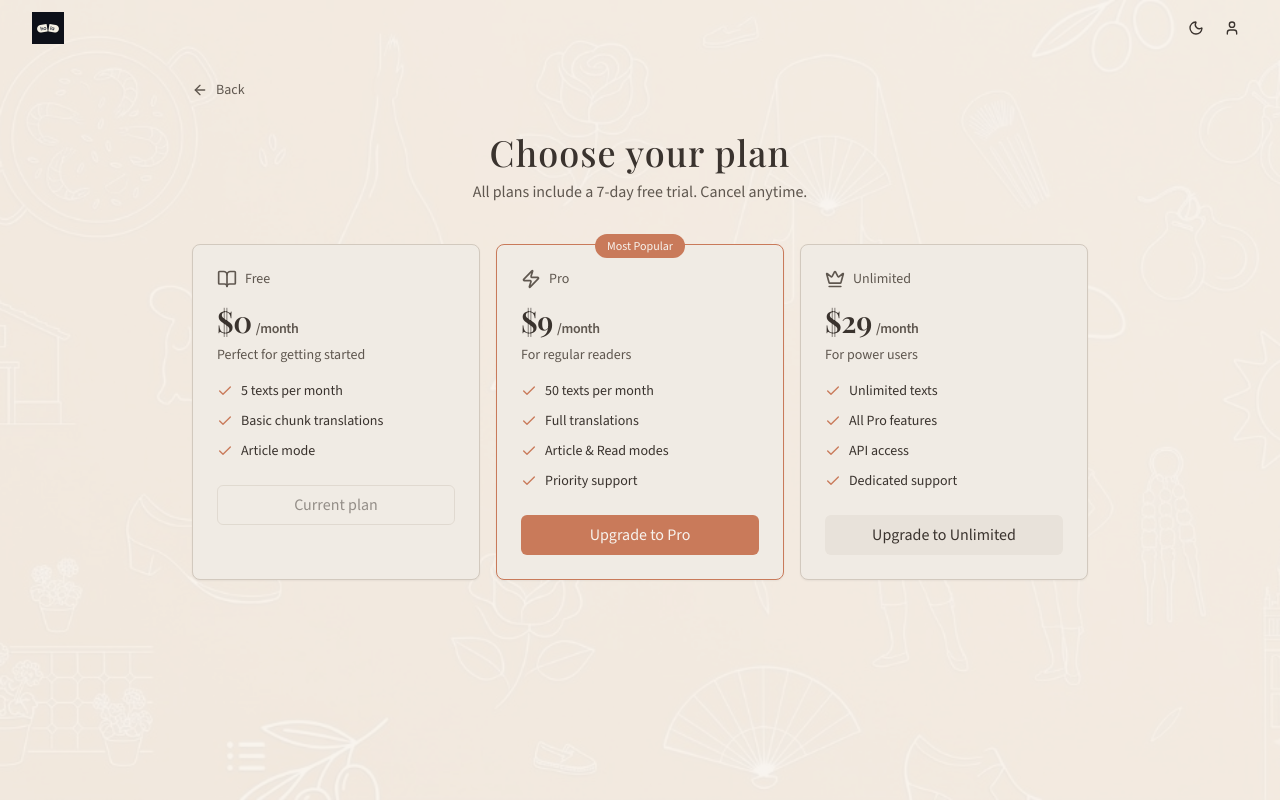
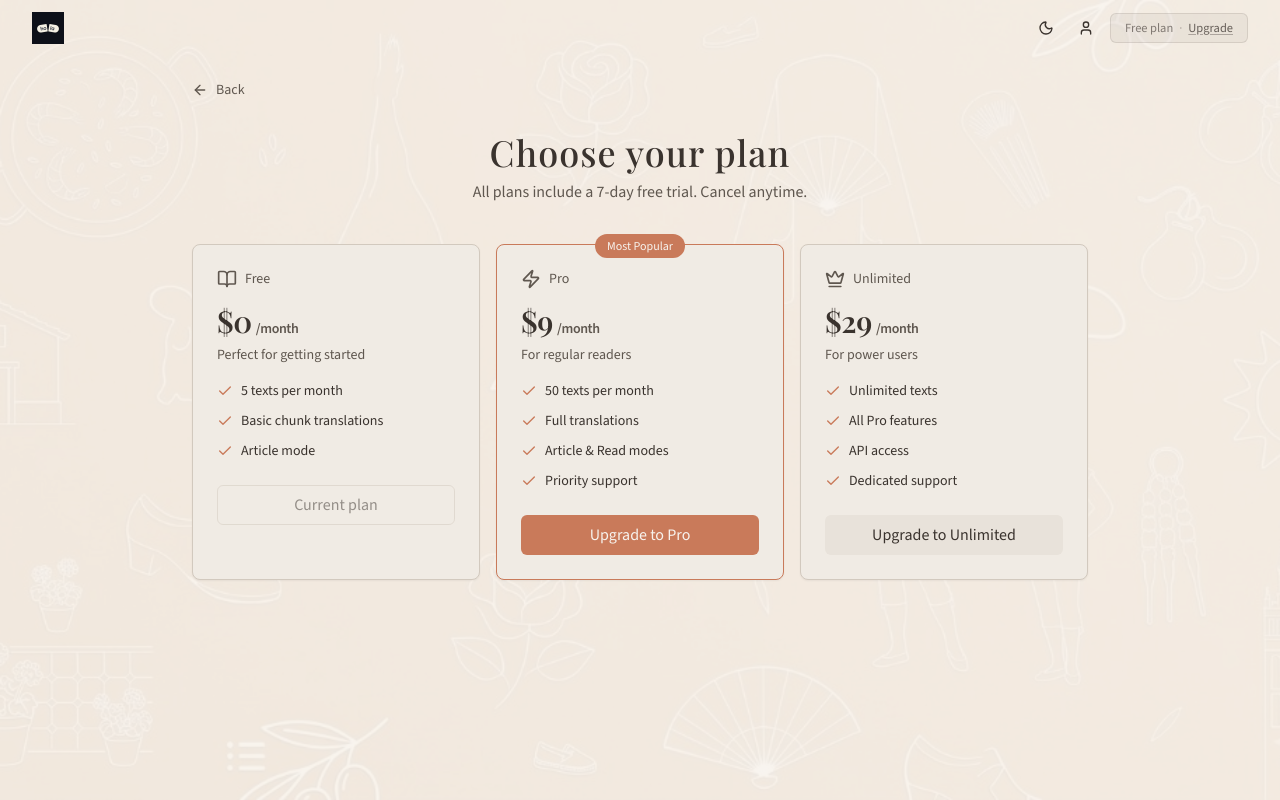
Before and after one commit to johnlaidler267/spanish-context-translator, a React (Vite) app: page /upgrade in a window 1280 px wide. Built offline with nearby package versions, Linux system fonts and the light colour scheme; a web font is replaced by a local one.

Commit message:
Refactor styles for landing screen and textarea to enhance mobile responsiveness and aesthetics. Adjust textarea height for mobile devices, update padding and layout for plan badge, and improve overall visual consistency across components.

```diff
--- a/src/components/landing-screen.tsx
+++ b/src/components/landing-screen.tsx
@@ -1,7 +1,6 @@
 "use client"
 
 import { useState, useEffect } from "react"
-import { Link } from "react-router-dom"
 import { Dices } from "lucide-react"
 import { MainHeader } from "./main-header"
 import { generateRandomSpanish } from "@/lib/translate"
@@ -77,7 +76,10 @@ export function LandingScreen({ onSubmit, isLoading, theme, onThemeChange }: Lan
   return (
     <>
       <MainHeader theme={theme} onThemeChange={onThemeChange} />
-      <div className="landing-page min-h-screen flex flex-col items-center justify-center px-6 md:px-8" style={{ position: "relative" }}>
+      <div
+        className="landing-page flex flex-col items-stretch md:items-center md:justify-center min-h-[100dvh] md:min-h-screen px-6 md:px-8"
+        style={{ position: "relative" }}
+      >
         <img
           src={theme === "dark" ? "/landing-bg-dark.png" : "/landing-bg.png"}
           aria-hidden
@@ -95,16 +97,19 @@ export function LandingScreen({ onSubmit, isLoading, theme, onThemeChange }: Lan
             zIndex: 0,
           }}
         />
-      <div className="landing-column w-full max-w-[800px]" style={{ position: "relative", zIndex: 1 }}>
-        {/* Logo and tagline — pb-8 = 32px (4×8) */}
-        <div className="hero-mark hero-mark--literary text-center relative entry-1 pt-16 md:pt-0 pb-8">
+      <div
+        className="landing-column w-full max-w-[800px] flex flex-col flex-1 min-h-0 md:flex-none md:justify-start"
+        style={{ position: "relative", zIndex: 1 }}
+      >
+        {/* Mobile: greeting centered in space above composer; composer pinned to bottom via mt-auto */}
+        <div className="hero-mark hero-mark--literary text-center relative entry-1 flex flex-col flex-1 justify-center items-center min-h-0 md:flex-none md:block md:pb-8 pt-[max(5rem,calc(env(safe-area-inset-top,0px)+3.5rem))] md:pt-0 pb-6 md:pb-8">
           <h1 className="wordmark font-normal text-3xl sm:text-4xl md:text-5xl" style={{ lineHeight: "1.15" }}>
             Hola, ready to read?
           </h1>
         </div>
 
-        {/* Main stack: 24px (3×8) — room to breathe around ornament */}
-        <div className="flex flex-col gap-6 w-full">
+        {/* Composer + extras: thumb zone on mobile; centered stack on desktop */}
+        <div className="flex flex-col gap-6 w-full mt-auto md:mt-0 shrink-0 pb-[max(1rem,env(safe-area-inset-bottom,0px))] md:pb-0">
           {/* Composer: input + word count share width; 8px between */}
           <div className="entry-2 flex flex-col gap-2 w-full">
             <div className="textarea-wrapper w-full">
@@ -150,26 +155,23 @@ export function LandingScreen({ onSubmit, isLoading, theme, onThemeChange }: Lan
                 </svg>
               </button>
             </div>
-            <div className="grid w-full grid-cols-[1fr_auto_1fr] items-center gap-2">
-              <span aria-hidden className="min-w-0" />
-              <div className="plan-badge">
-                <span className="plan-badge-plan">Free plan</span>
-                <span className="plan-badge-dot" aria-hidden>·</span>
-                <Link to="/upgrade" className="plan-badge-upgrade">
-                  Upgrade
-                </Link>
-              </div>
-              <p className="word-counter select-none justify-self-end min-w-0" aria-live="polite">
+            <div className="flex w-full items-center justify-end">
+              <p className="word-counter select-none min-w-0" aria-live="polite">
                 <span className="word-counter-label">words</span>
                 <span className="word-counter-value">{text.trim() ? text.trim().split(/\s+/).length.toString().padStart(2, "0") : "00"}</span>
               </p>
             </div>
           </div>
 
-          <img src="/filigree-divider.svg" alt="" className="filigree-divider mx-auto shrink-0" aria-hidden />
+          <img
+            src="/filigree-divider.svg"
+            alt=""
+            className="filigree-divider mx-auto shrink-0 hidden md:block"
+            aria-hidden
+          />
 
-          {/* Sample excerpt */}
-          <div className="sample-text w-full entry-4 mt-3">
+          {/* Sample excerpt — desktop/tablet only */}
+          <div className="sample-text w-full entry-4 mt-3 hidden md:block">
             <p className="sample-excerpt-label">Sample text</p>
             <button onClick={handleTrySample} disabled={isLoading} className="sample-excerpt-btn text-left w-full group">
               <p className="sample-paragraph font-serif text-[15px] overflow-hidden">El sol se escondía detrás de las montañas mientras María caminaba por el sendero. Los pájaros cantaban su última canción del día, y el viento susurraba secretos entre los árboles…</p>
--- a/src/components/main-header.tsx
+++ b/src/components/main-header.tsx
@@ -15,7 +15,7 @@ export function MainHeader({ theme, onThemeChange }: MainHeaderProps) {
       <div className="absolute inset-0 bg-gradient-to-b from-background/90 via-background/50 to-transparent h-20" />
       <div className="relative flex items-center justify-between h-14 px-5 md:px-8">
         <img src="/logo.png" alt="Lector" className="pointer-events-none h-8 w-auto" />
-        <div className="flex items-center gap-1 pointer-events-auto">
+        <div className="flex items-center gap-1.5 sm:gap-2 pointer-events-auto shrink-0">
           <button
             onClick={() => onThemeChange(theme === "light" ? "dark" : "light")}
             className="theme-toggle-btn flex items-center justify-center w-8 h-8 rounded-full transition-colors duration-200 ease-in-out text-foreground hover:bg-black/5 dark:hover:bg-white/10"
@@ -32,6 +32,13 @@ export function MainHeader({ theme, onThemeChange }: MainHeaderProps) {
           >
             <User className="h-4 w-4" />
           </Link>
+          <div className="plan-badge plan-badge--header">
+            <span className="plan-badge-plan">Free plan</span>
+            <span className="plan-badge-dot" aria-hidden>·</span>
+            <Link to="/upgrade" className="plan-badge-upgrade">
+              Upgrade
+            </Link>
+          </div>
         </div>
       </div>
     </header>
--- a/src/index.css
+++ b/src/index.css
@@ -389,7 +389,8 @@ article span {
   display: block;
   position: relative;
   width: 100%;
-  height: 16rem;
+  /* Shorter on mobile so keyboard doesn’t shove the layout as much */
+  height: 8rem;
   border: none;
   background: transparent;
   border-radius: 4px;
@@ -424,7 +425,20 @@ article span {
   user-select: none;
 }
 @media (min-width: 768px) {
-  .textarea-field { height: 18rem; }
+  .textarea-field {
+    height: 17rem;
+  }
+}
+
+@media (max-width: 767px) {
+  .textarea-field {
+    padding: 18px 20px;
+  }
+  .textarea-wrapper .animated-placeholder {
+    padding: 18px 20px;
+    font-size: 0.95rem;
+    line-height: 1.65;
+  }
 }
 
 /* Theme toggle animations */
@@ -501,6 +515,28 @@ article span {
 .plan-badge-upgrade:hover {
   color: #c97a5a;
   text-decoration-color: #c97a5a;
+}
+/* Header pill: compact on small screens, full size from md */
+.plan-badge--header {
+  padding: 3px 8px;
+  gap: 4px;
+  flex-shrink: 0;
+}
+.plan-badge--header .plan-badge-plan,
+.plan-badge--header .plan-badge-dot,
+.plan-badge--header .plan-badge-upgrade {
+  font-size: 0.68rem;
+}
+@media (min-width: 768px) {
+  .plan-badge--header {
+    padding: 5px 14px;
+    gap: 6px;
+  }
+  .plan-badge--header .plan-badge-plan,
+  .plan-badge--header .plan-badge-dot,
+  .plan-badge--header .plan-badge-upgrade {
+    font-size: 0.78rem;
+  }
 }
 .dark .plan-badge              { background: rgba(234,224,213,0.06); border-color: rgba(234,224,213,0.15); }
 .dark .plan-badge-plan         { color: rgba(234,224,213,0.55); }
```
